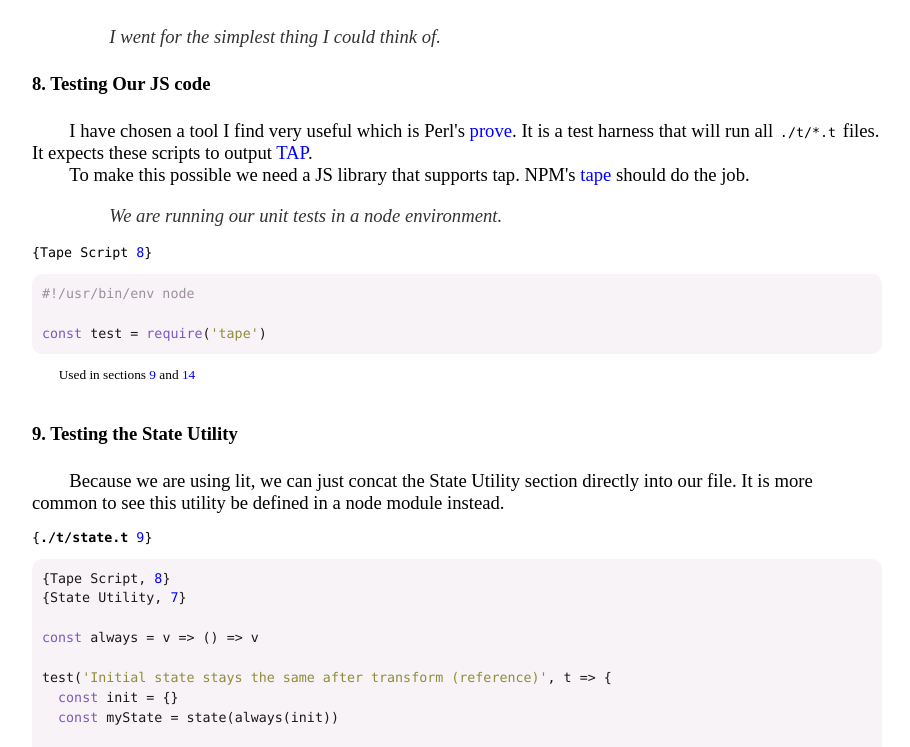
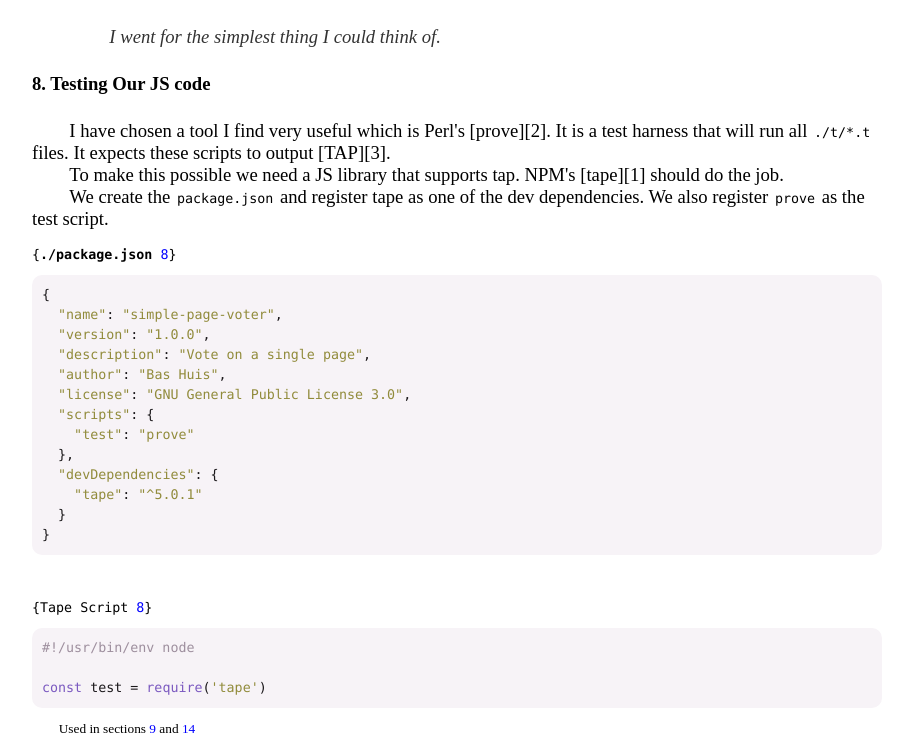
Before and after one commit to bas080/single-page-voter, a website: page index.html in a window 1280 px wide. Shown: the part 3900-4647 px from the top of the page, without its empty margins (183-1093 px from the left). Drawn offline with Linux system fonts and the light colour scheme.

Commit message:
Add package.json to the index.lit
- Add tape as a dev dependency
- Explain some of the package.json

```diff
--- a/index.html
+++ b/index.html
@@ -289,16 +289,38 @@ function state(initialState) {
 
 </div>
 <a name="1:8"><div class="section"><h4>8. Testing Our JS code</h4></a>
-<p>I have chosen a tool I find very useful which is Perl's <a href="https://perldoc.perl.org/prove.html">prove</a>. It is
+<p>I have chosen a tool I find very useful which is Perl's [prove][2]. It is
 a test harness that will run all <code>./t/*.t</code> files. It expects these scripts to
-output <a href="http://testanything.org/">TAP</a>.
+output [TAP][3].
 </p>
-<p>To make this possible we need a JS library that supports tap. NPM's <a href="https://www.npmjs.com/package/tape">tape</a>
+<p>To make this possible we need a JS library that supports tap. NPM's [tape][1]
 should do the job.
 </p>
-<blockquote><p> We are running our unit tests in a node environment.
+<p>We create the <code>package.json</code> and register tape as one of the dev dependencies.
+We also register <code>prove</code> as the test script.
 </p>
-</blockquote>
+
+<div class="codeblock">
+<span class="codeblock_name">{<strong>./package.json</strong> <a href="index.html#1:8">8</a>}</span>
+<pre class="prettyprint">
+{
+  "name": "simple-page-voter",
+  "version": "1.0.0",
+  "description": "Vote on a single page",
+  "author": "Bas Huis",
+  "license": "GNU General Public License 3.0",
+  "scripts": {
+    "test": "prove"
+  },
+  "devDependencies": {
+    "tape": "^5.0.1"
+  }
+}
+</pre>
+
+
+
+</div>
 
 <div class="codeblock">
 <span class="codeblock_name">{Tape Script <a href="index.html#1:8">8</a>}</span>
```
Also changed, not shown: package.json (+3 -4 lines), README.md, 2 other files.
